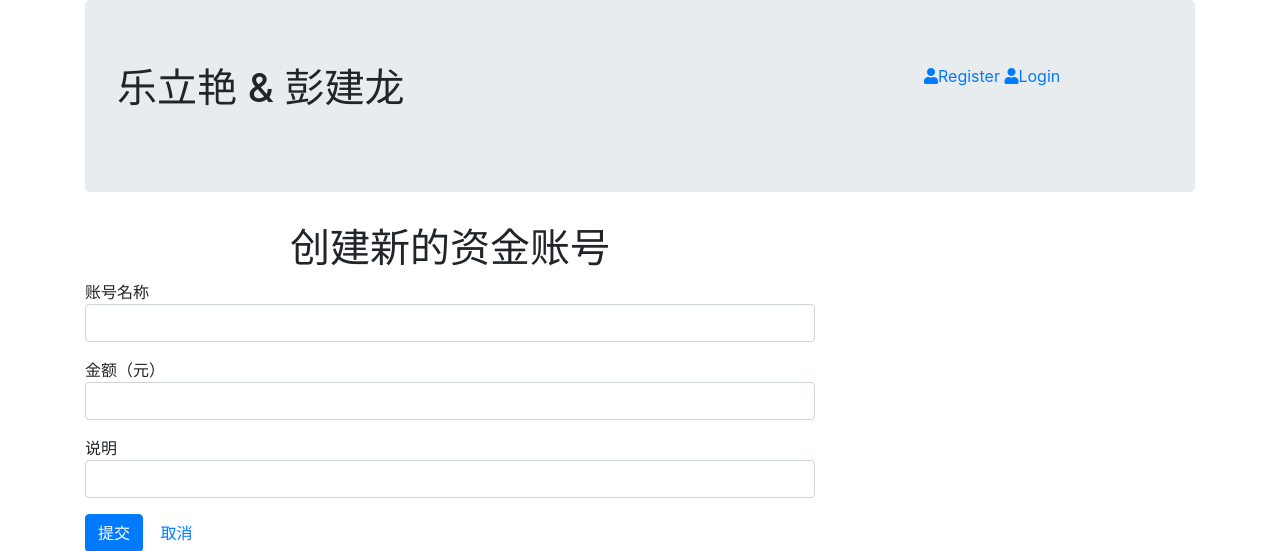
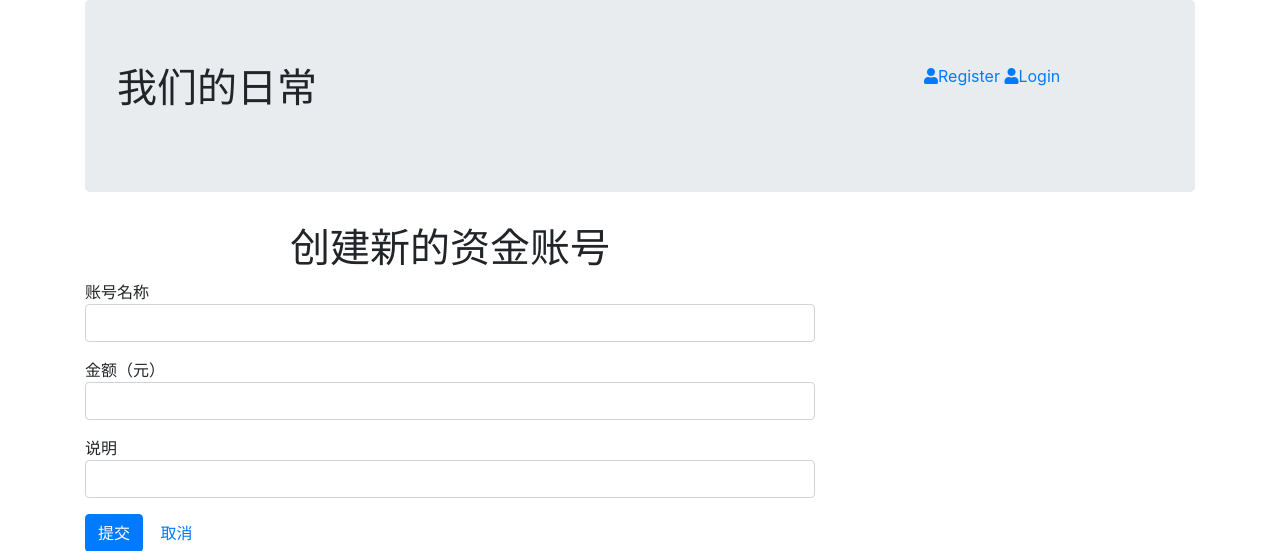
Before and after one commit to Jianlong-Peng/myWeb, a Flask app: page /expense/account/new in a window 1280 px wide. Shown: the top 551 px of the page. Run offline with Flask 2, Linux system fonts and the light colour scheme; some libraries are stand-ins or nearby versions.

Commit message:
update title

```diff
--- a/webapp/templates/base.html
+++ b/webapp/templates/base.html
@@ -46,7 +46,7 @@
 		<div class="jumbotron">
 			<div class="row">
 				<div class="col-lg-9">
-					<h1>乐立艳 & 彭建龙</h1>
+					<h1>我们的日常</h1>
 					<h3>{% block title2 %}{% endblock %}</h3>
 					<p>
 						{% if current_user.is_anonymous==True or current_user.is_anonymous() %}
```
